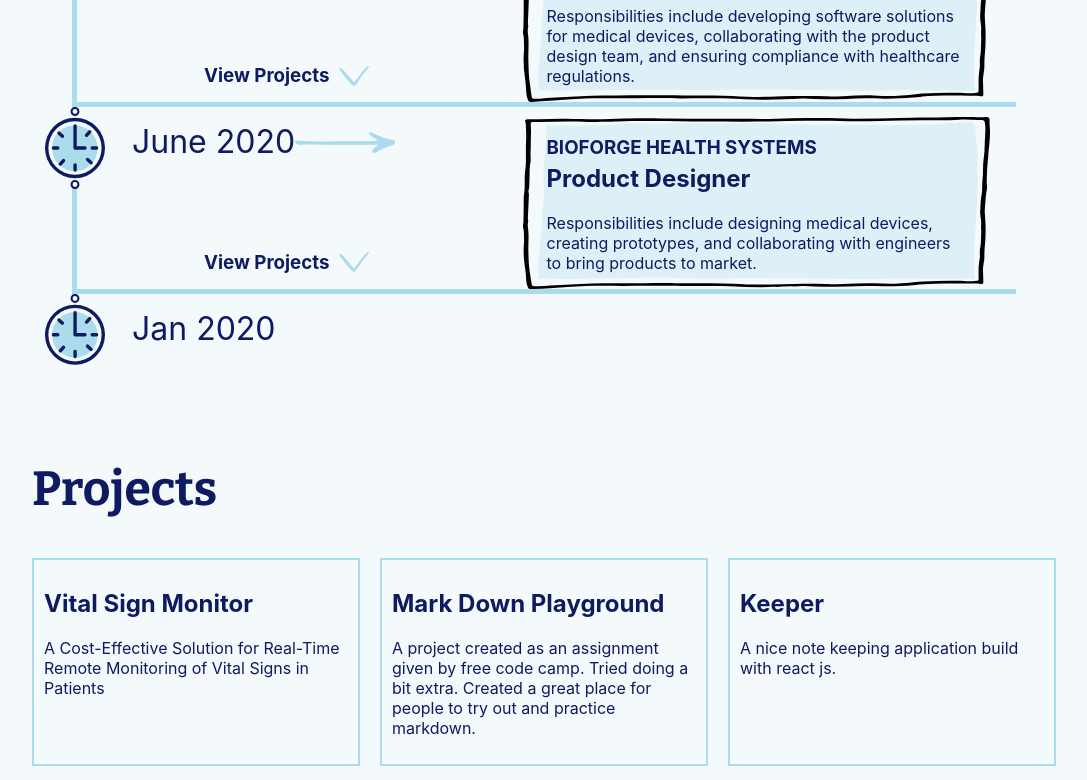
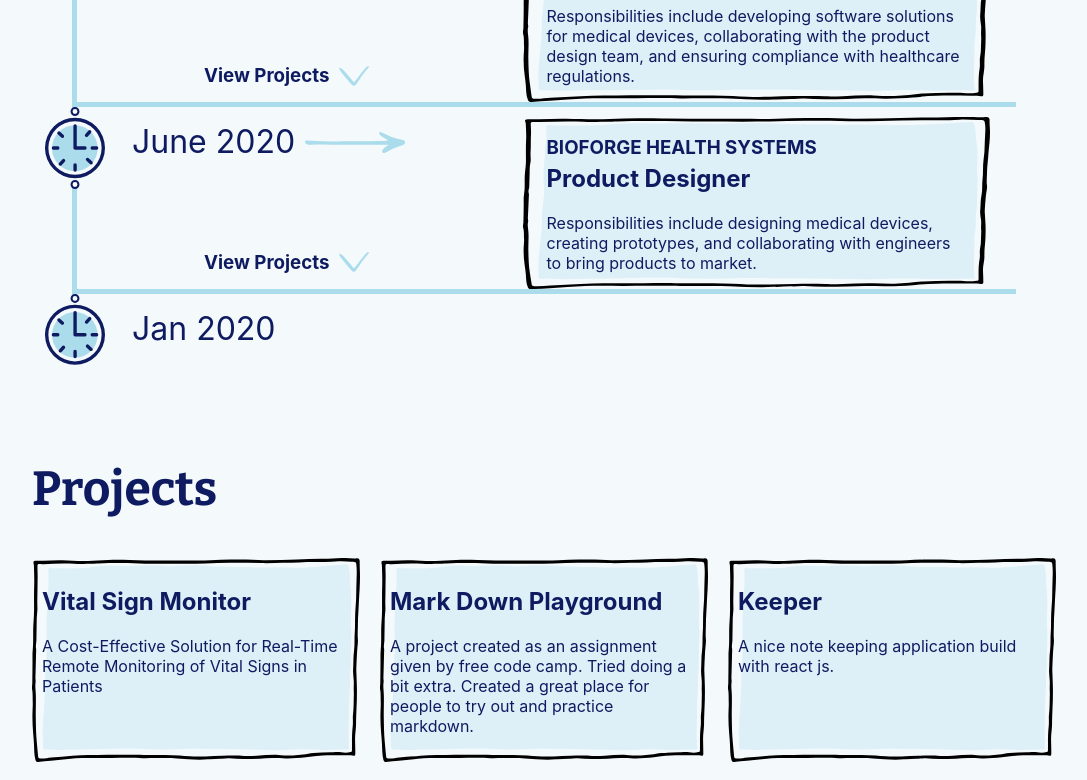
Before and after one commit to AbrarChowdhury/next-portfolio, a Next.js app: page / in a window 1280 px wide. Shown: the part 1660-2440 px from the top of the page, without its empty margins (96-1183 px from the left). Built offline with nearby package versions, Linux system fonts and the light colour scheme.

Commit message:
stylized cards to border

```diff
--- a/components/Projects.js
+++ b/components/Projects.js
@@ -20,10 +20,13 @@ function Cards({ project }) {
   return (
     <a
       style={{
-        border: "2px solid #abdcec",
         display: "block",
         padding: "10px",
         position: "relative",
+        background: "url(rect_back.svg)",
+        backgroundSize: "100% 100%",
+        backgroundRepeat: "no-repeat",
+        backgroundPosition: "center",
       }}
       href={link}
       onMouseEnter={() => setHovering(true)}
--- a/components/experience/ExperienceItem.js
+++ b/components/experience/ExperienceItem.js
@@ -47,7 +47,7 @@ const ExperienceItem = ({
           <div>
             <span style={{ marginLeft: "55px", fontSize: "2em" }}>{date}</span>
             <img
-              style={{ display: "inline", width: "100px" }}
+              style={{ display: "inline", width: "100px", marginLeft: "10px"}}
               src='arrow.svg'
             />
           </div>
```
